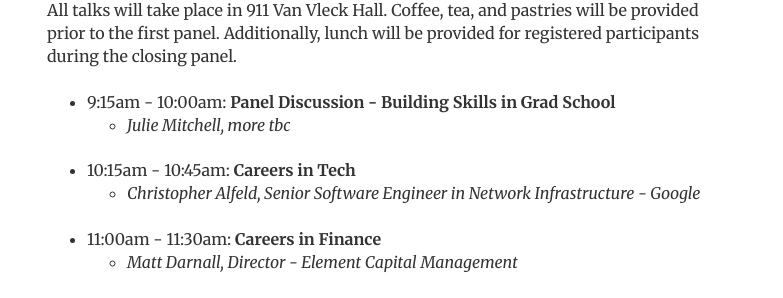
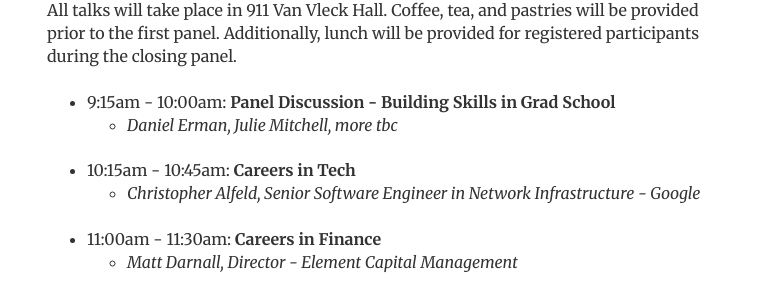
Before and after one commit to julietteBruce/MathCareers, a Jekyll site: the page built from schedule/index.html, in a window 1280 px wide. Shown: the part 167-465 px from the top of the page, without its empty margins (248-1031 px from the left). Built offline with Jekyll 4.4.1, drawn with Linux system fonts in a browser that asks for light colours.

Commit message:
Updated Panel List

```diff
--- a/schedule/index.html
+++ b/schedule/index.html
@@ -13,7 +13,7 @@ All talks will take place in 911 Van Vleck Hall. Coffee, tea, and pastries will
 <br>
 	<li>9:15am - 10:00am: <b>Panel Discussion - Building Skills in Grad School</b></li>
 		<ul>
-			<li><i>Julie Mitchell, more tbc</i></li>
+			<li><i>Daniel Erman, Julie Mitchell, more tbc</i></li>
 		</ul>
 	<br>
 	<li>10:15am - 10:45am: <b>Careers in Tech</b></li>
```
